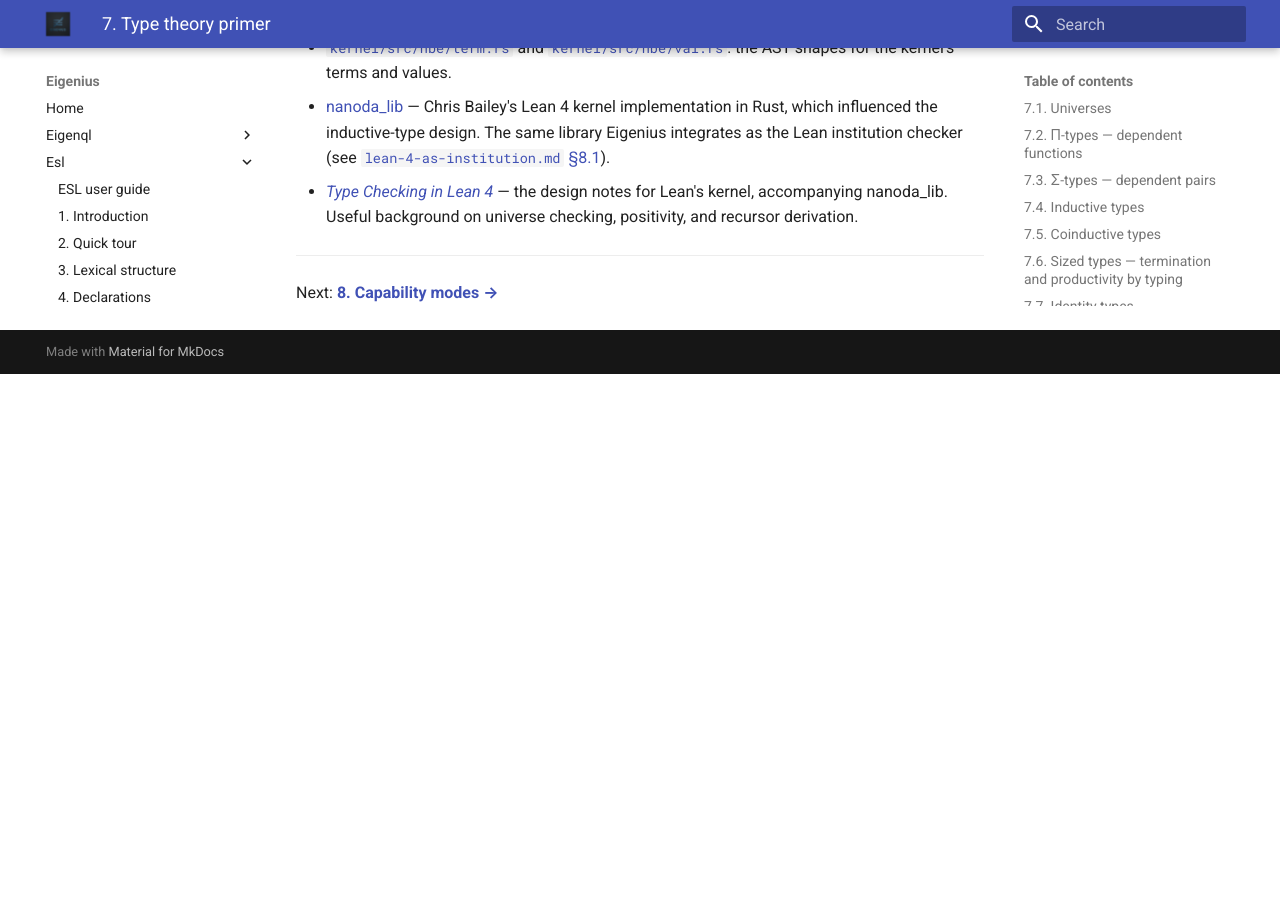
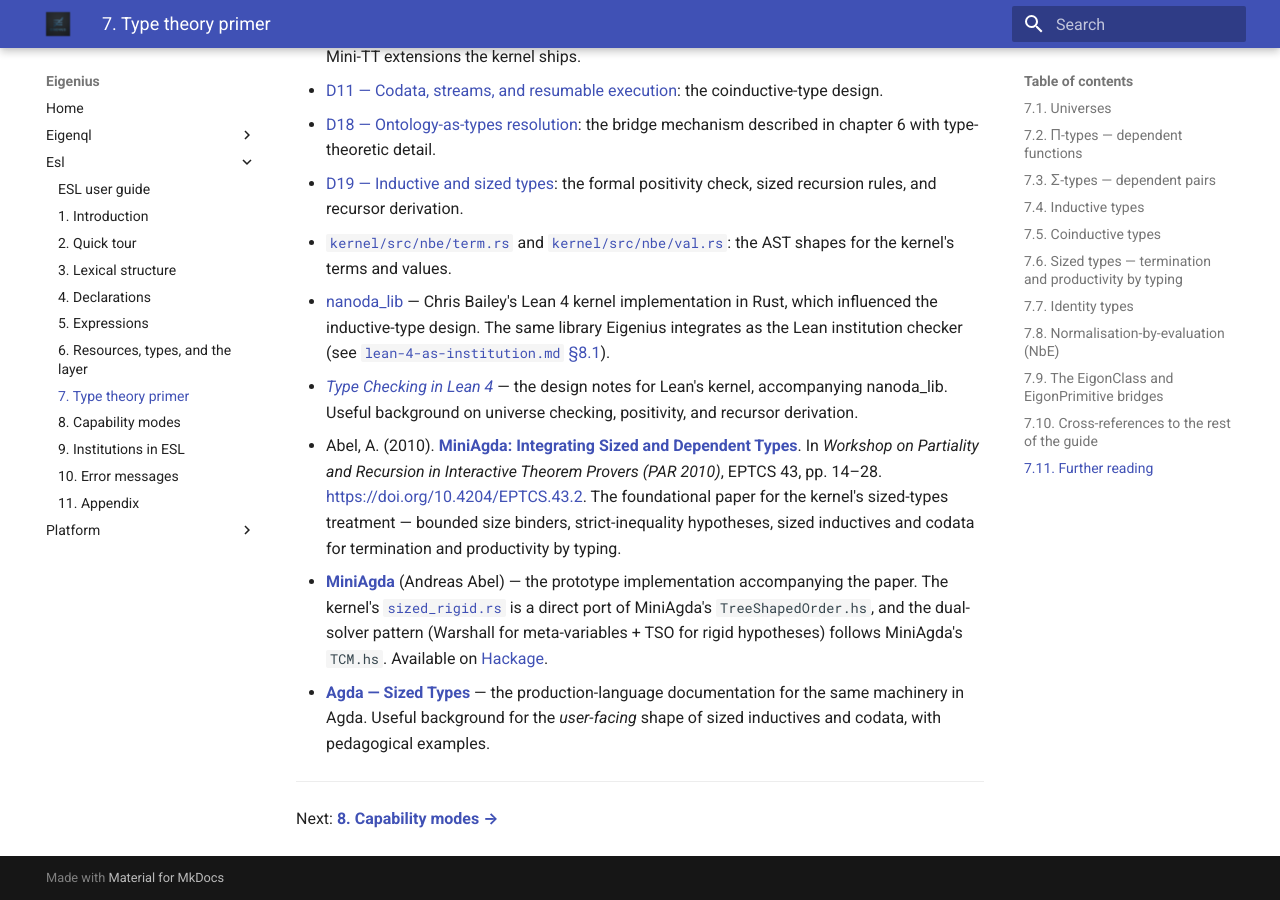
Before and after one commit to eigenius/eigenius, an MkDocs documentation site: the page built from docs/guides/esl/07-type-theory-primer.md, in a window 1280 px wide and 900 px high, scrolled down 6267 px. Built offline with MkDocs 1.6.1 and Material for MkDocs 9.7.7, drawn with Linux system fonts in a browser that asks for light colours; before the commit the page ends 6641 px from its top, so only the background shows below that; some of the changed text lies outside the part shown.

Commit message:
update references

````diff
--- a/docs/guides/esl/07-type-theory-primer.md
+++ b/docs/guides/esl/07-type-theory-primer.md
@@ -96,6 +96,8 @@ Codata is what makes infinite streams, transducers, and resumable processes repr
 
 ## 7.6. Sized types — termination and productivity by typing
 
+Sized types in Eigenius are inspired by the design Andreas Abel pioneered in [**Agda**](https://agda.readthedocs.io/en/latest/language/sized-types.html) and prototyped in [**MiniAgda**](https://hackage.haskell.org/package/MiniAgda). The original treatment appears in Abel's paper *MiniAgda: Integrating Sized and Dependent Types* (2010); the implementation is documented at [github.com/andreasabel/MiniAgda](https://github.com/andreasabel/MiniAgda). The kernel's [`sized_rigid.rs`](../../../kernel/src/nbe/sized_rigid.rs) is a direct port of MiniAgda's `TreeShapedOrder.hs`, and the dual-solver pattern (Warshall for meta-variables + TSO for rigid hypotheses) follows MiniAgda's `TCM.hs`.
+
 The kernel has first-class support for **size variables** — a separate kind from `Set`/`Type(n)`:
 
 ```rust
@@ -104,7 +106,7 @@ Exp::SizeInf                   // ∞ — the largest size
 Exp::SizedPi { patt, upper, body }  // bounded binder { j < upper } → body
 ```
 
-Sizes form a partial order. `SizedPi { j < i }. body(j)` says "for any size `j` strictly less than `i`, the body has type `body(j)`". When you supply `j`, the kernel verifies `j < i` — a hypothesis tracked via the **TSO rigid-hypothesis solver** ([D19 §3](../../design/d19-inductive-types.md)).
+Sizes form a partial order. `SizedPi { j < i }. body(j)` says "for any size `j` strictly less than `i`, the body has type `body(j)`". When you supply `j`, the kernel verifies `j < i` — a hypothesis tracked via the **TSO** (Tree-Shaped Order) rigid-hypothesis solver, the data structure ported from MiniAgda ([D19 §3](../../design/d19-inductive-types.md)).
 
 This is the foundation of:
 
@@ -173,6 +175,9 @@ These two are the only kernel `Val` constructs that depend on layer state. Every
 - [`kernel/src/nbe/term.rs`](../../../kernel/src/nbe/term.rs) and [`kernel/src/nbe/val.rs`](../../../kernel/src/nbe/val.rs): the AST shapes for the kernel's terms and values.
 - [nanoda_lib](https://github.com/ammkrn/nanoda_lib) — Chris Bailey's Lean 4 kernel implementation in Rust, which influenced the inductive-type design. The same library Eigenius integrates as the Lean institution checker (see [`lean-4-as-institution.md` §8.1](../../design/lean-4-as-institution.md)).
 - [*Type Checking in Lean 4*](https://ammkrn.github.io/type_checking_in_lean4/) — the design notes for Lean's kernel, accompanying nanoda_lib. Useful background on universe checking, positivity, and recursor derivation.
+- Abel, A. (2010). [**MiniAgda: Integrating Sized and Dependent Types**](https://arxiv.org/abs/1012.4896). In *Workshop on Partiality and Recursion in Interactive Theorem Provers (PAR 2010)*, EPTCS 43, pp. 14–28. <https://doi.org/10.4204/EPTCS.43.2>. The foundational paper for the kernel's sized-types treatment — bounded size binders, strict-inequality hypotheses, sized inductives and codata for termination and productivity by typing.
+- [**MiniAgda**](https://github.com/andreasabel/MiniAgda) (Andreas Abel) — the prototype implementation accompanying the paper. The kernel's [`sized_rigid.rs`](../../../kernel/src/nbe/sized_rigid.rs) is a direct port of MiniAgda's `TreeShapedOrder.hs`, and the dual-solver pattern (Warshall for meta-variables + TSO for rigid hypotheses) follows MiniAgda's `TCM.hs`. Available on [Hackage](https://hackage.haskell.org/package/MiniAgda).
+- [**Agda — Sized Types**](https://agda.readthedocs.io/en/latest/language/sized-types.html) — the production-language documentation for the same machinery in Agda. Useful background for the *user-facing* shape of sized inductives and codata, with pedagogical examples.
 
 ---
 
````
